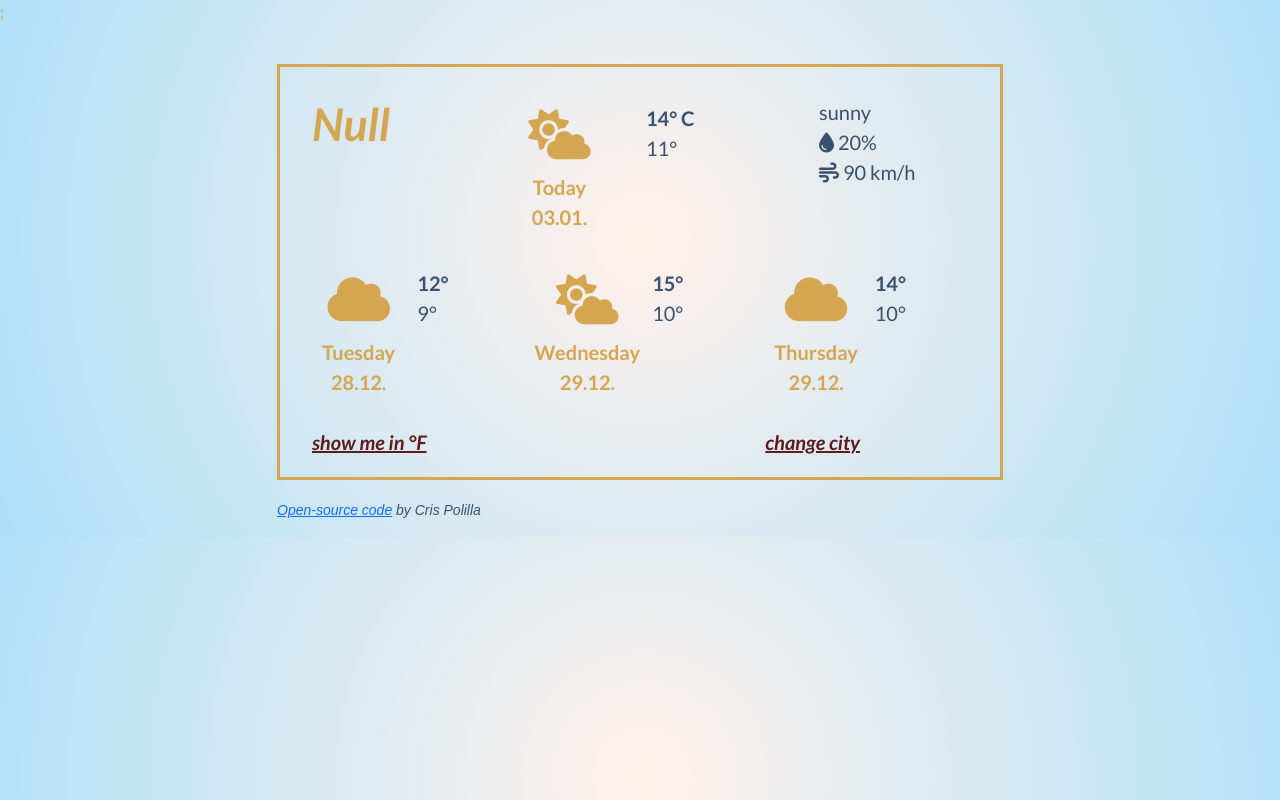
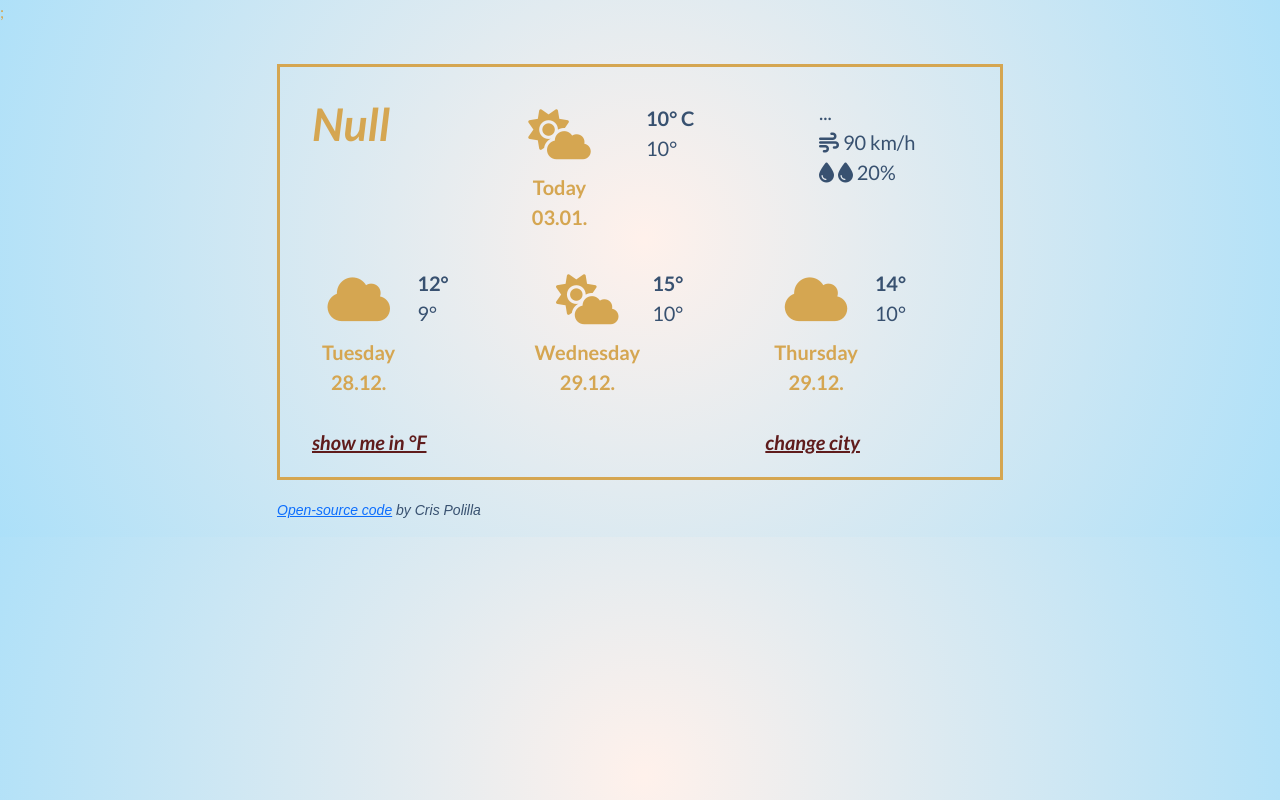
Before and after one commit to crispolilla/CrisPolilla_weather-app, a plain HTML site: page show-weather.html in a window 1280 px wide. Drawn offline with nearby package versions, Linux system fonts and the light colour scheme; no server answers.

Commit message:
order of weather conditions changed

```diff
--- a/show-weather.html
+++ b/show-weather.html
@@ -35,15 +35,15 @@
         </div>
         <div class="col temp-box">
           <ul class="temp-box">
-            <li class="temp-max" id="temp-max"> 14° C</li>
-            <li class="temp-min" id="temp-min"> 11° </li>
+            <li class="temp-max" id="temp-max"> 10° C</li>
+            <li class="temp-min" id="temp-min"> 10° </li>
           </ul>
         </div>
         <div class="col">
           <ul class="ambiente">
-            <li id="description"> sunny</li>
-            <li> <i class="fas fa-tint"> </i> <span id="rain"> 20% </span></li>
+            <li id="description"> ...</li>
             <li> <i class="fas fa-wind"></i> </i> <span id="wind"> 90 km/h </span></li>
+            <li> <i class="fas fa-tint"> </i> <i class="fas fa-tint"> </i> <span id="rain"> 20% </span></li>
           </ul>
         </div>
       </div>
```
